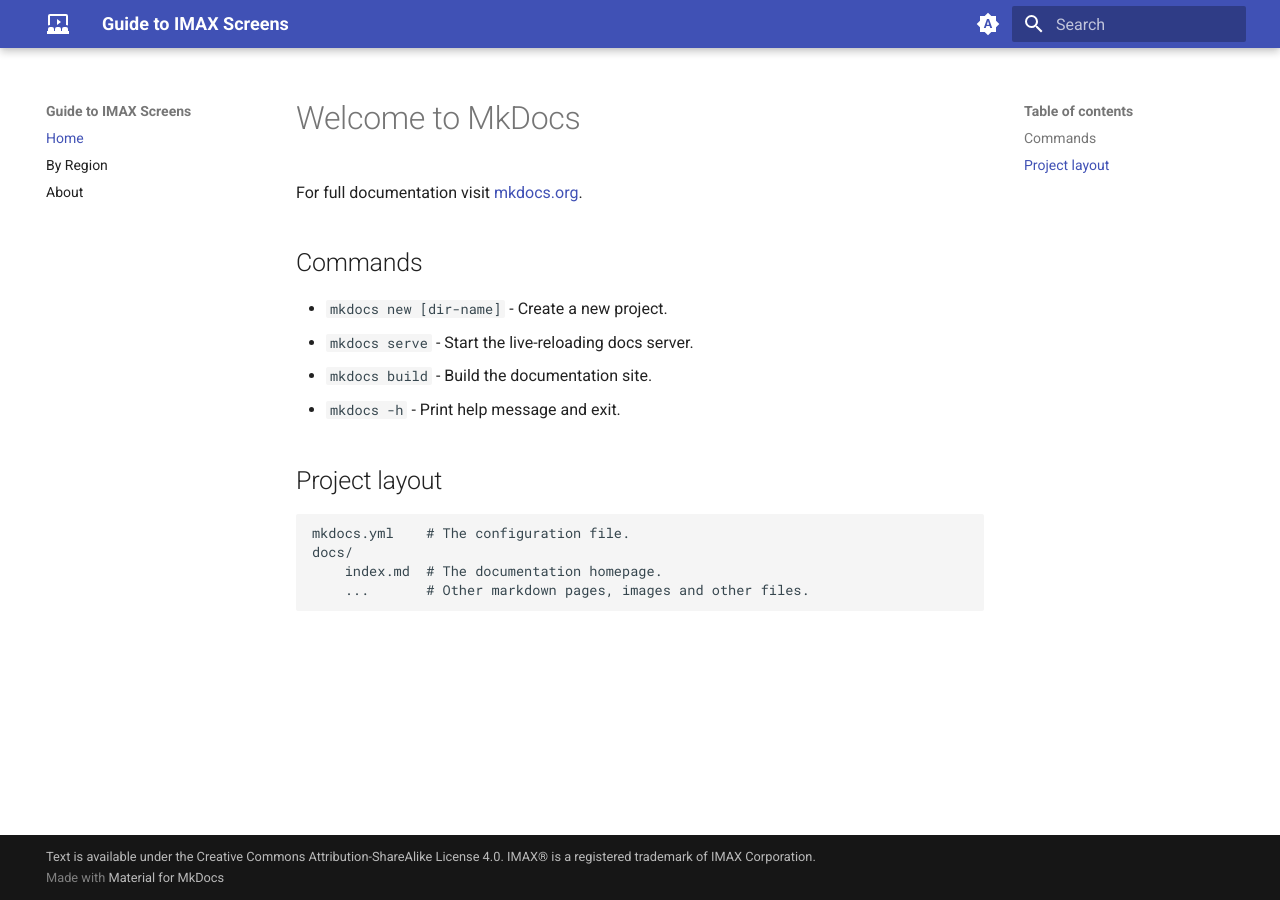
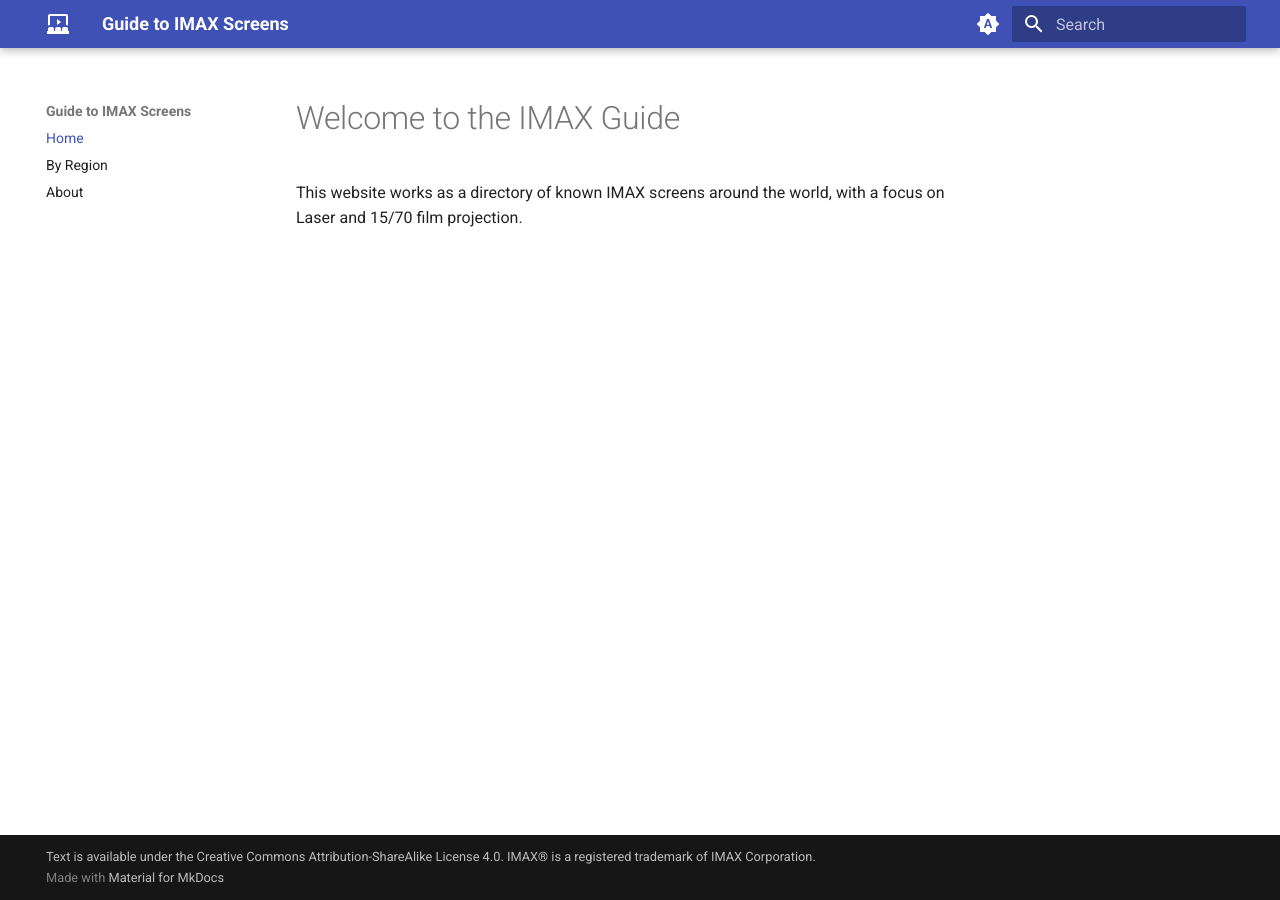
Before and after one commit to r-imax/imaxguide, an MkDocs documentation site: the page built from docs/index.md, in a window 1280 px wide. Built offline with MkDocs 1.6.1 and Material for MkDocs 9.7.7, drawn with Linux system fonts in a browser that asks for light colours; comment, search, counter and statistics services are not loaded.

Commit message:
Update to index

```diff
--- a/docs/index.md
+++ b/docs/index.md
@@ -1,17 +1,3 @@
-# Welcome to MkDocs
+# Welcome to the IMAX Guide
 
-For full documentation visit [mkdocs.org](https://www.mkdocs.org).
-
-## Commands
-
-* `mkdocs new [dir-name]` - Create a new project.
-* `mkdocs serve` - Start the live-reloading docs server.
-* `mkdocs build` - Build the documentation site.
-* `mkdocs -h` - Print help message and exit.
-
-## Project layout
-
-    mkdocs.yml    # The configuration file.
-    docs/
-        index.md  # The documentation homepage.
-        ...       # Other markdown pages, images and other files.
+This website works as a directory of known IMAX screens around the world, with a focus on Laser and 15/70 film projection.
```
